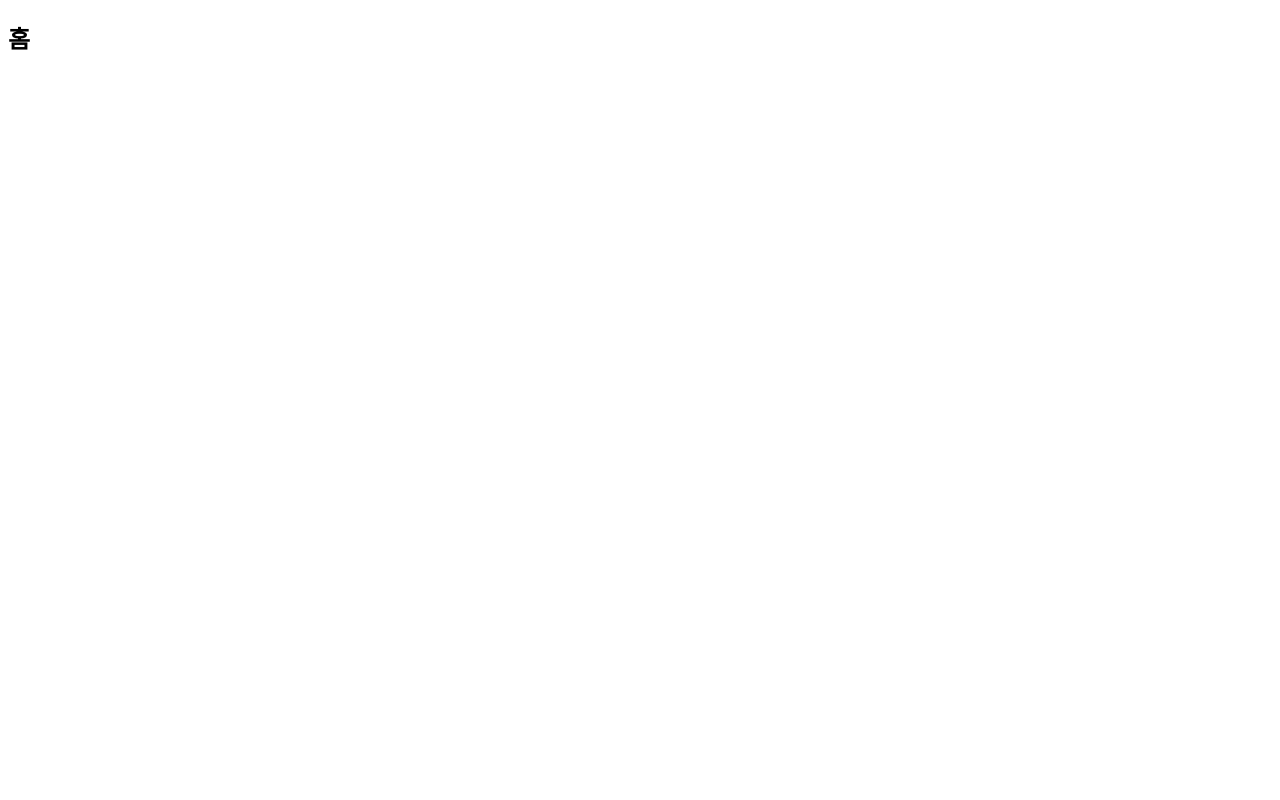
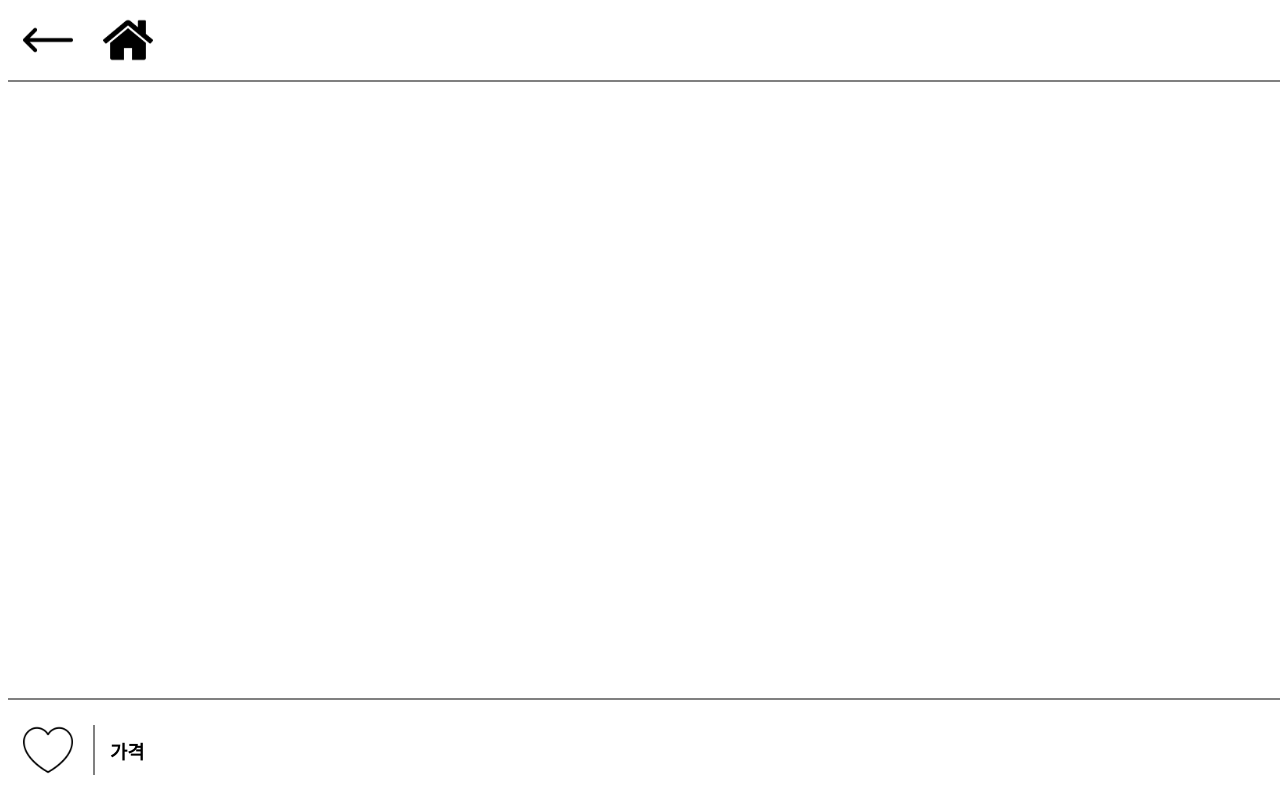
Before and after one commit to DKU-D-Coding/react-study-carrot-market, a React (Create React App) app in the folder bubbletea03-my-app/: page /product-page in a window 1280 px wide. Built offline with nearby package versions, Linux system fonts and the light colour scheme.

Commit message:
feat: product 페이지 header/footer 완성

```diff
--- a/bubbletea03-my-app/src/App.js
+++ b/bubbletea03-my-app/src/App.js
@@ -1,4 +1,5 @@
 import './style/Home.css'
+import './style/ProductPage.css'
 
 import { BrowserRouter, Routes, Route } from 'react-router-dom';
 import Home from './page/Home';
--- a/bubbletea03-my-app/src/component/home/Footer.js
+++ b/bubbletea03-my-app/src/component/home/Footer.js
@@ -2,11 +2,11 @@ function Footer() {
     return (
         <div className="footer">
             <div className="home-button">
-                <img src="home/home.png"/>
+                <img src="/home/home.png"/>
                 <h2>홈</h2>
             </div>
             <div className="mycarrot-button">
-                <img src="home/person.png"/>
+                <img src="/home/person.png"/>
                 <h2>나의 당근</h2>
             </div>
         </div>
--- a/bubbletea03-my-app/src/component/home/Header.js
+++ b/bubbletea03-my-app/src/component/home/Header.js
@@ -2,7 +2,7 @@ function Header() {
     return (
         <div className="header">
             <h2>홈</h2>
-            <img src="home/hamburger.png"/>
+            <img src="/home/hamburger.png"/>
         </div>
     );
 }
--- a/bubbletea03-my-app/src/component/home/PlusButton.js
+++ b/bubbletea03-my-app/src/component/home/PlusButton.js
@@ -1,7 +1,7 @@
 function PlusButton() {
     return (
         <div className="plus-button">
-            <img src="home/plus.png"/>
+            <img src="/home/plus.png"/>
         </div>
     );
 }
--- a/bubbletea03-my-app/src/component/product-page/Footer.js
+++ b/bubbletea03-my-app/src/component/product-page/Footer.js
@@ -0,0 +1,12 @@
+function Footer() {
+    return (
+        <div className="footer">
+            <img src="/product-page/heart.png"/>
+            <div className="mycarrot-button">
+                <h3>가격</h3>
+            </div>
+        </div>
+    );
+}
+
+export default Footer;
--- a/bubbletea03-my-app/src/component/product-page/Header.js
+++ b/bubbletea03-my-app/src/component/product-page/Header.js
@@ -1,8 +1,12 @@
+import { Link } from "react-router-dom";
+
 function Header() {
     return (
         <div className="header">
-            <h2></h2>
-            <img src="product-page/arrow.png"/>
+            <img src="/product-page/arrow.png"/>
+            <Link to="/">
+                <img src="/home/home.png"/>
+            </Link>
         </div>
     );
 }
--- a/bubbletea03-my-app/src/page/ProductPage.js
+++ b/bubbletea03-my-app/src/page/ProductPage.js
@@ -1,7 +1,11 @@
+import Footer from '../component/product-page/Footer';
+import Header from '../component/product-page/Header';
+
 function ProductPage() {
     return (
         <div className="product-page">
-            <h2>홈</h2>
+            <Header/>
+            <Footer/>
         </div>
     );
 }
--- a/bubbletea03-my-app/src/style/Home.css
+++ b/bubbletea03-my-app/src/style/Home.css
@@ -13,7 +13,7 @@
   justify-content: space-between;
   align-items: center;
 
-  border-bottom: 3px solid gray;
+  border-bottom: 2px solid gray;
   background-color: white;
 }
 
@@ -34,7 +34,7 @@
   display: flex;
 
   margin: 20px;
-  border-bottom: 2px solid gray;
+  border-bottom: 1px solid gray;
   padding-bottom: 10px;
 }
 
@@ -65,7 +65,7 @@
   display: flex;
   justify-content: space-around;
 
-  border-top: 3px solid gray;
+  border-top: 2px solid gray;
   background-color: white;
 }
 
--- /dev/null
+++ b/bubbletea03-my-app/src/style/ProductPage.css
@@ -0,0 +1,42 @@
+.product-page .header {
+  position: fixed;
+  top: 0;
+  width: 100%;
+  height: 80px;
+
+  border-bottom: 2px solid gray;
+  background-color: white;
+}
+
+.product-page .header img {
+  width: 50px;
+  height: 50px;
+  padding: 15px;
+}
+
+
+
+
+.product-page .footer {
+  position: fixed;
+  bottom: 0;
+  width: 100%;
+  height: 100px;
+
+  display: flex;
+  align-items: center;
+
+  border-top: 2px solid gray;
+
+  background-color: white;
+}
+
+.product-page .footer img {
+  width: 50px;
+  height: 50px;
+
+  padding-right: 20px;
+  margin: 0 15px;
+
+  border-right: 2px solid gray;
+}
```
Also changed, not shown: bubbletea03-my-app/public/product-page/heart.png (added).
